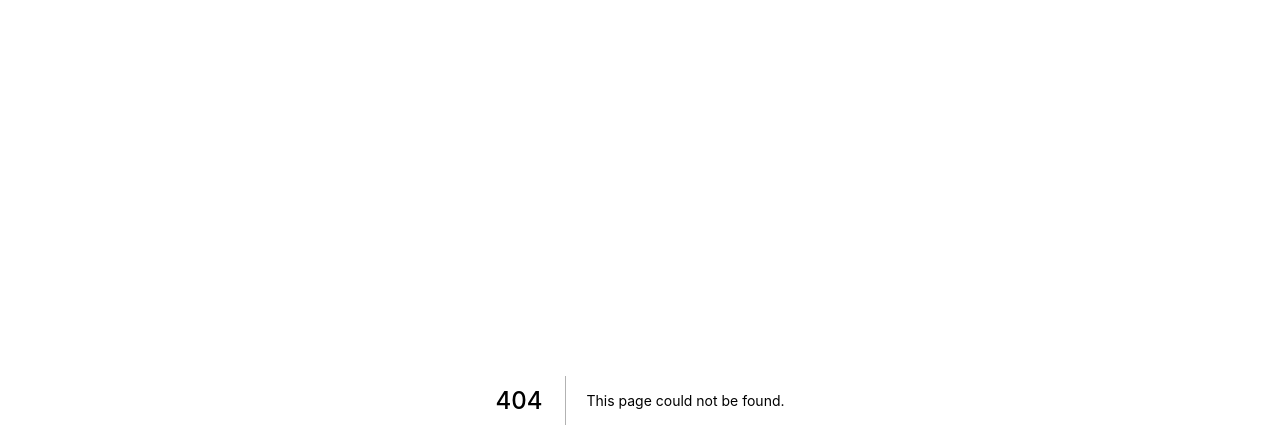
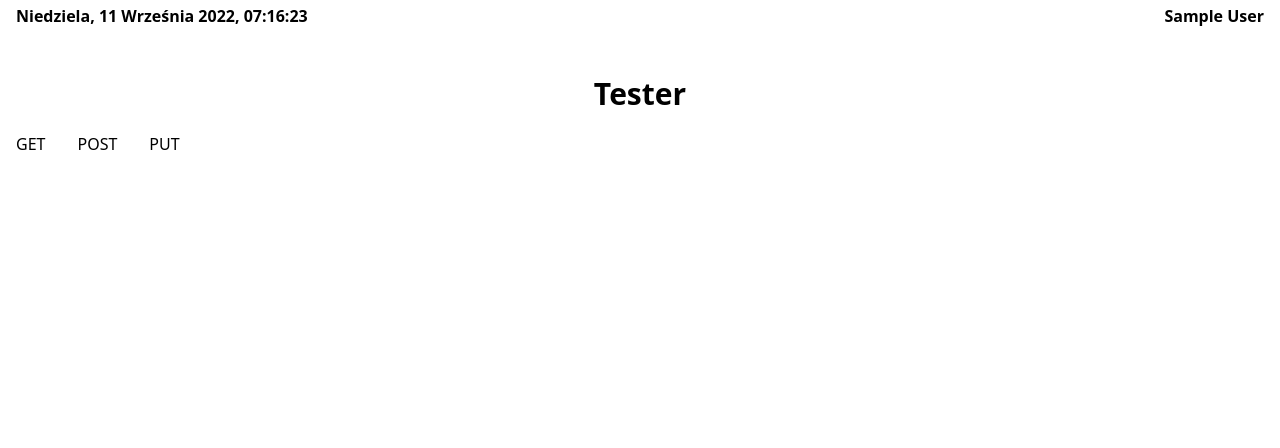
Before and after one commit to MiSypniewski/Punktualnik, a Next.js app: page /check in a window 1280 px wide. Before the commit this address had no page. Shown: the top 448 px of the page. Built offline with nearby package versions, Linux system fonts and the light colour scheme; no server answers; sample sign-in values are in the browser's storage.

Commit message:
feat: testing check session

```diff
--- /dev/null
+++ b/pages/api/check/index.js
@@ -0,0 +1,66 @@
+// import getTime from "../../../services/getTime";
+// import saveTimes from "../../../services/saveTime";
+// import updateTime from "../../../services/updateTime";
+// import { getSession } from "next-auth/react";
+import { getToken } from "next-auth/jwt";
+import dayjs from "dayjs";
+dayjs.locale("pl");
+
+// eslint-disable-next-line import/no-anonymous-default-export
+export default async (req, res) => {
+  // const session = await getSession({ req });
+  // console.log(`req :`, req);
+  // console.log(`res :`, res);
+  const token = await getToken({ req });
+  if (!token) {
+    return res.status(401).json({ error: "not_authotized" });
+  }
+
+  console.log(`token: `, token);
+  switch (req.method) {
+    case "GET": {
+      //tutaj zmienić datę na zmienną
+      // const pyload = req.body;
+      // console.log(`GET on backend. `);
+      // console.log(`funkcja GET wywołana!`)
+      //   const time = await getTime(req.query.id);
+      res.status(200).json({ message: "GET wywołana!" });
+
+      break;
+    }
+    case "POST": {
+      // const session = await getSession({ req });
+      // if (!session) {
+      //   return res.status(401).json({ error: "not_authotized" });
+      // }
+      // if (session.user.role !== "editor") {
+      //   return res.status(401).json({ error: "permission_denied" });
+      // }
+      const payload = req.body;
+      // console.log("POST payload on backend", payload);
+      //   const time = await saveTimes(payload);
+      res.status(200).json({ message: "POST wywołana!" });
+      //   res.status(200).json({ status: "created", time });
+
+      break;
+    }
+    case "PUT": {
+      // const session = await getSession({ req });
+      // if (!session) {
+      //   return res.status(401).json({ error: "not_authotized" });
+      // }
+      // if (session.user.role !== "editor") {
+      //   return res.status(401).json({ error: "permission_denied" });
+      // }
+      const payload = req.body;
+      // console.log("PUT payload on backend", payload);
+      //   const time = await updateTime(req.query.id, payload);
+      res.status(200).json({ message: "UPDATE wywołana!" });
+      //   res.status(200).json({ status: "update", time });
+
+      break;
+    }
+    default:
+      res.status(400);
+  }
+};
--- /dev/null
+++ b/pages/check/index.js
@@ -0,0 +1,157 @@
+import Link from "next/link";
+import BaseLayout from "../../components/baseLayout";
+import Spinner from "../../components/spinner";
+import { useSession } from "next-auth/react";
+import { useRouter } from "next/router";
+import { useEffect, useState } from "react";
+
+// const KonfiguracjaTabletaDLaFundacja = () => {
+//   // poniżej linki do trzech elementów potrzebnych do konfiguracji tableta
+//   // aktualnie nie używane
+//   return (
+//     <>
+//       <Link href="https://drive.google.com/file/d/1P4WBxbB-dxMPKv8f26-_WFZ2hv0u03c9/view?usp=sharing">
+//         <a
+//           target="_blank"
+//           rel="noreferrer"
+//           className="block w-40 h-16 rounded-lg font-bold text-white text-center leading-10 text-lg shadow-lg mx-auto px-4 py-2 bg-green-600 hover:bg-green-700"
+//         >
+//           Tapeta
+//         </a>
+//       </Link>
+//       <Link href="https://drive.google.com/file/d/1BM7vNgM6djdokPgp3aaF9aUzDPF9Ce5V/view?usp=sharing">
+//         <a
+//           target="_blank"
+//           rel="noreferrer"
+//           className="block w-40 h-16 rounded-lg font-bold text-white text-center leading-10 text-lg shadow-lg mx-auto px-4 py-2 bg-blue-600 hover:bg-blue-700"
+//         >
+//           Wygaszacz
+//         </a>
+//       </Link>
+//       <Link href="https://drive.google.com/file/d/1Egsu6Ox7mxuDCG4R9WWalDrC0ftAmW9E/view?usp=sharing">
+//         <a
+//           target="_blank"
+//           rel="noreferrer"
+//           className="block w-40 h-16 rounded-lg font-bold text-white text-center leading-10 text-lg shadow-lg mx-auto px-4 py-2 bg-red-600 hover:bg-red-700"
+//         >
+//           Aplikacja
+//         </a>
+//       </Link>
+//     </>
+//   );
+// };
+
+export default function Home({}) {
+  const { data: session, status } = useSession();
+  const router = useRouter();
+
+  //   useEffect(() => {
+  //     if (status === "authenticated") {
+  //       router.push(`/time/${session.user.section}`);
+  //     }
+  //   }, [session, status]);
+
+  const newPayload = { test: "test OK" };
+
+  const get = async () => {
+    const response = await fetch(`/api/check/`, {
+      method: "GET",
+      //   body: JSON.stringify(newPayload),
+      //   headers: {
+      //     "Content-Type": "application/json",
+      //   },
+    });
+
+    const tmp = await response.json();
+    console.log(tmp);
+    // setMessage(`Wysyłam raport ${response.ok}`);
+  };
+
+  const post = async () => {
+    const response = await fetch(`/api/check/`, {
+      method: "POST",
+      body: JSON.stringify(newPayload),
+      headers: {
+        "Content-Type": "application/json",
+      },
+    });
+
+    const tmp = await response.json();
+    console.log(tmp);
+    // setMessage(`Wysyłam raport ${response.ok}`);
+  };
+
+  const put = async () => {
+    const response = await fetch(`/api/check/`, {
+      method: "PUT",
+      body: JSON.stringify(newPayload),
+      headers: {
+        "Content-Type": "application/json",
+      },
+    });
+
+    const tmp = await response.json();
+    console.log(tmp);
+    // setMessage(`Wysyłam raport ${response.ok}`);
+  };
+
+  return (
+    <BaseLayout>
+      <div className="lg:container mx-auto bg-white">
+        <h1 className="text-center mt-10 font-bold text-3xl py-1 px-2">
+          Tester
+        </h1>
+
+        <button
+          className="p-2 m-2"
+          onClick={(e) => {
+            e.preventDefault();
+            get();
+          }}
+        >
+          GET
+        </button>
+
+        <button
+          className="p-2 m-2"
+          onClick={(e) => {
+            e.preventDefault();
+            post();
+          }}
+        >
+          POST
+        </button>
+
+        <button
+          className="p-2 m-2"
+          onClick={(e) => {
+            e.preventDefault();
+            put();
+          }}
+        >
+          PUT
+        </button>
+
+        {/* <Spinner /> */}
+        {/* <div className="lg:container mx-auto grid grid-cols-1 sm:grid-cols-3 lg:grid-cols-3 gap-4 mt-1 p-2">
+          <button
+            onClick={() => {
+              router.push("/users/register");
+            }}
+          >
+            Rejestracja
+          </button>
+          <Link href="/time/biedronka">
+            <a
+              // target="_blank"
+              // rel="noreferrer"
+              className="block w-40 h-16 rounded-lg font-bold text-white text-center leading-10 text-lg shadow-lg mx-auto px-4 py-2 bg-red-600 hover:bg-red-700"
+            >
+              Biedronka
+            </a>
+          </Link>
+        </div> */}
+      </div>
+    </BaseLayout>
+  );
+}
```
